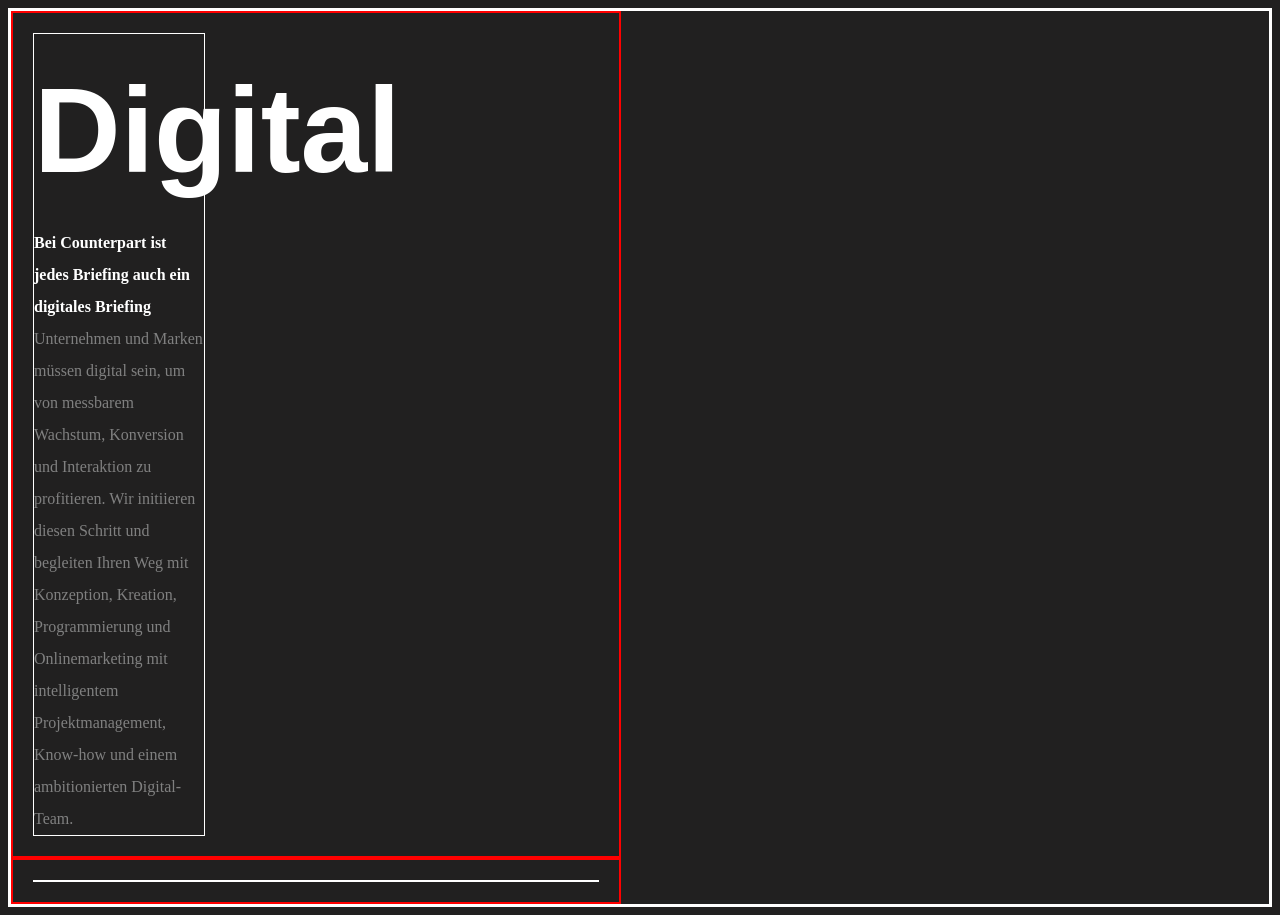
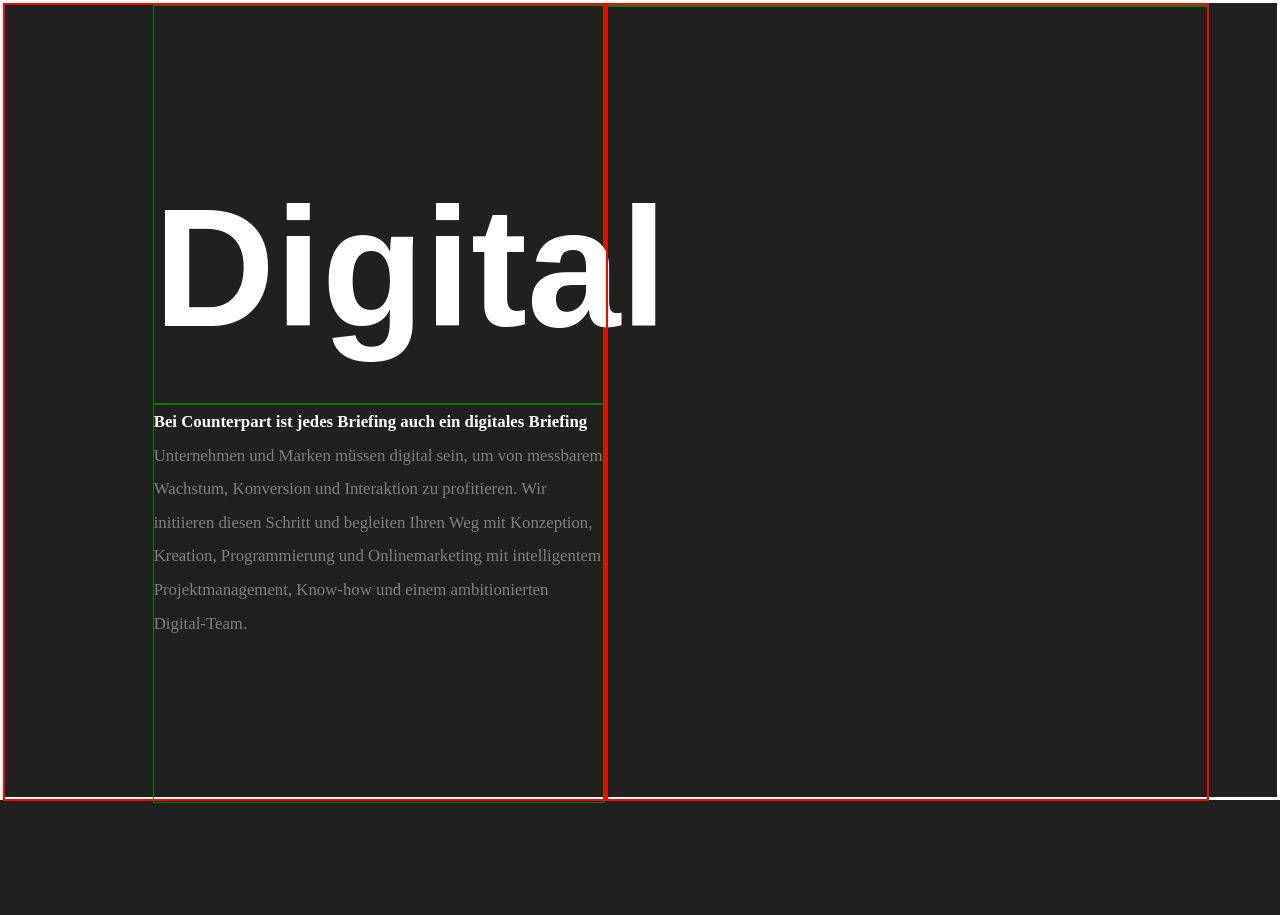
Before and after one commit to Sequeira8/Frontend_Challange, a website: page index.html in a window 1280 px wide. After the commit the page ends 803 px from the top, so only its background shows below. Drawn offline with Linux system fonts and the light colour scheme.

Commit message:
left side of the Website

```diff
--- a/index.html
+++ b/index.html
@@ -9,8 +9,11 @@
     <div class="float-container">
 
       <div class="float-child">
+        <div id="MainBox_Left_Title">
+          <h1>Digital</h1>
+        </div>
         <div id="MainBox_Left_Content">
-          <h1>Digital</h1>
+
           <p style="color:white; font-weight:bold;" >
             Bei Counterpart ist jedes Briefing auch ein digitales Briefing</p>
 
--- a/scss/app.scss
+++ b/scss/app.scss
@@ -4,41 +4,62 @@ $font-stack: Arial, Helvetica, sans-serif;
 h1 {
   font-family: $font-stack;
   color: white;
-  font-size: 750%;
+  font-size: 1000%;
+  margin-top: 37%;
 }
 
 body{
   background-color: $background-color;
+  height:100%;
+
 }
 
 p {
   color: grey;
   margin-bottom: 0%;
-  margin-top:0%
+  margin-top:0%;
 }
 
 
 
 .float-container {
     border: 3px solid #fff;
+    position:absolute;
+    top:0;
+    bottom:0;
+    left:0;
+    right:0;
 }
 
 .float-child {
-    width: 45%;
-    float: center;
-    padding: 20px;
+    position: relative;
+    width: 47%;
+    height: 100%;
+    float: left;
     border: 2px solid red;
+
 }
 
 #MainBox_Right {
-  border: 1px solid white;
+  border: 1px solid green;
 }
 
+#MainBox_Left_Title {
+  border: 1px solid green;
+  width: 75%;
+  height: 50%;
+  text-align: left;
+  float: right;
+  font-size: 105%;
+}
 
 #MainBox_Left_Content {
-  border: 1px solid white;
-  width: 30%;
-  height: 100%;
+  border: 1px solid green;
+  width: 75%;
+  height: 50%;
   text-align: left;
+  float: right;
+  font-size: 105%;
   line-height: 200%;
+  word-spacing: 120%;
 }
```
Also changed, not shown: css/app.css.
